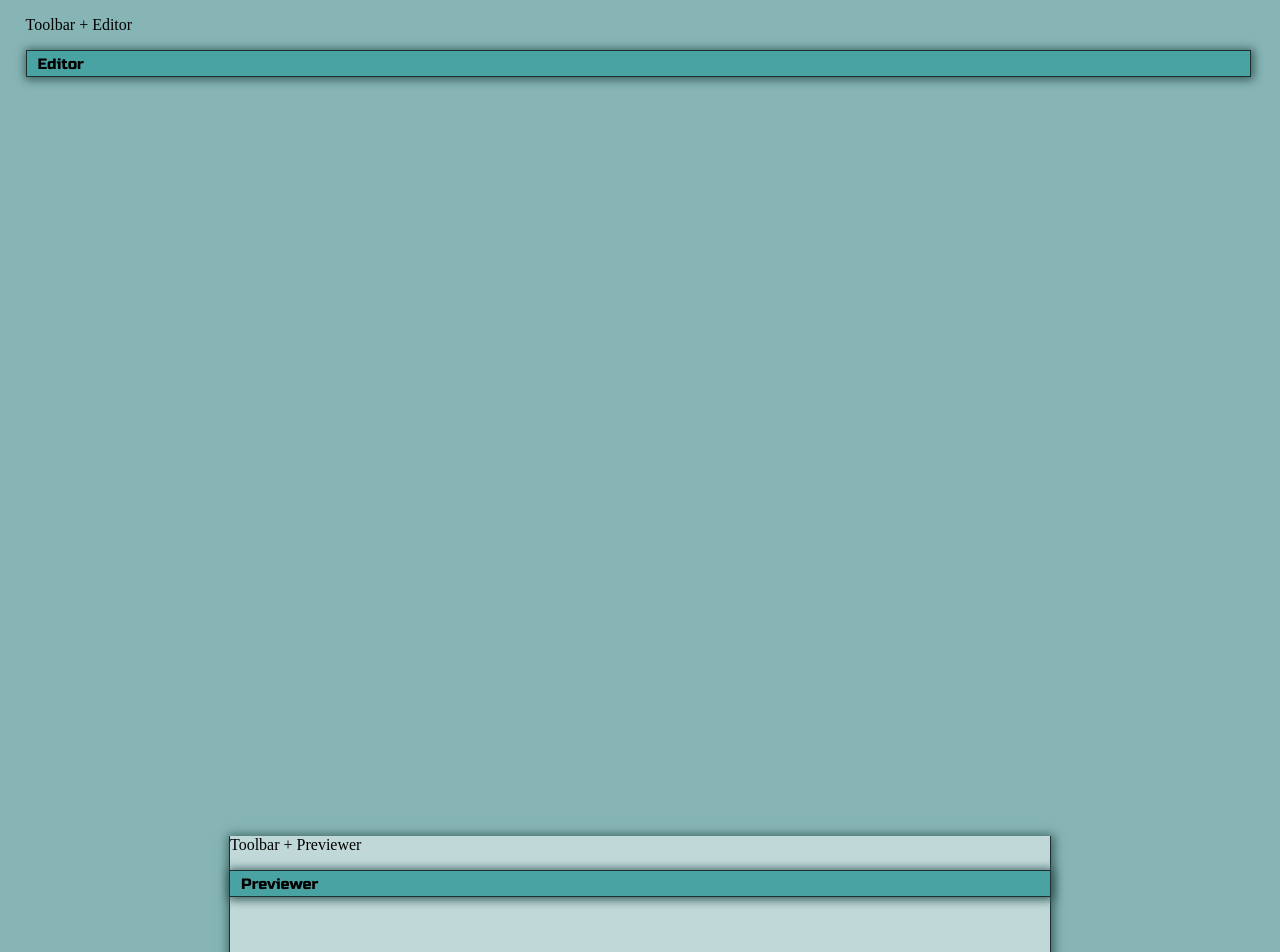
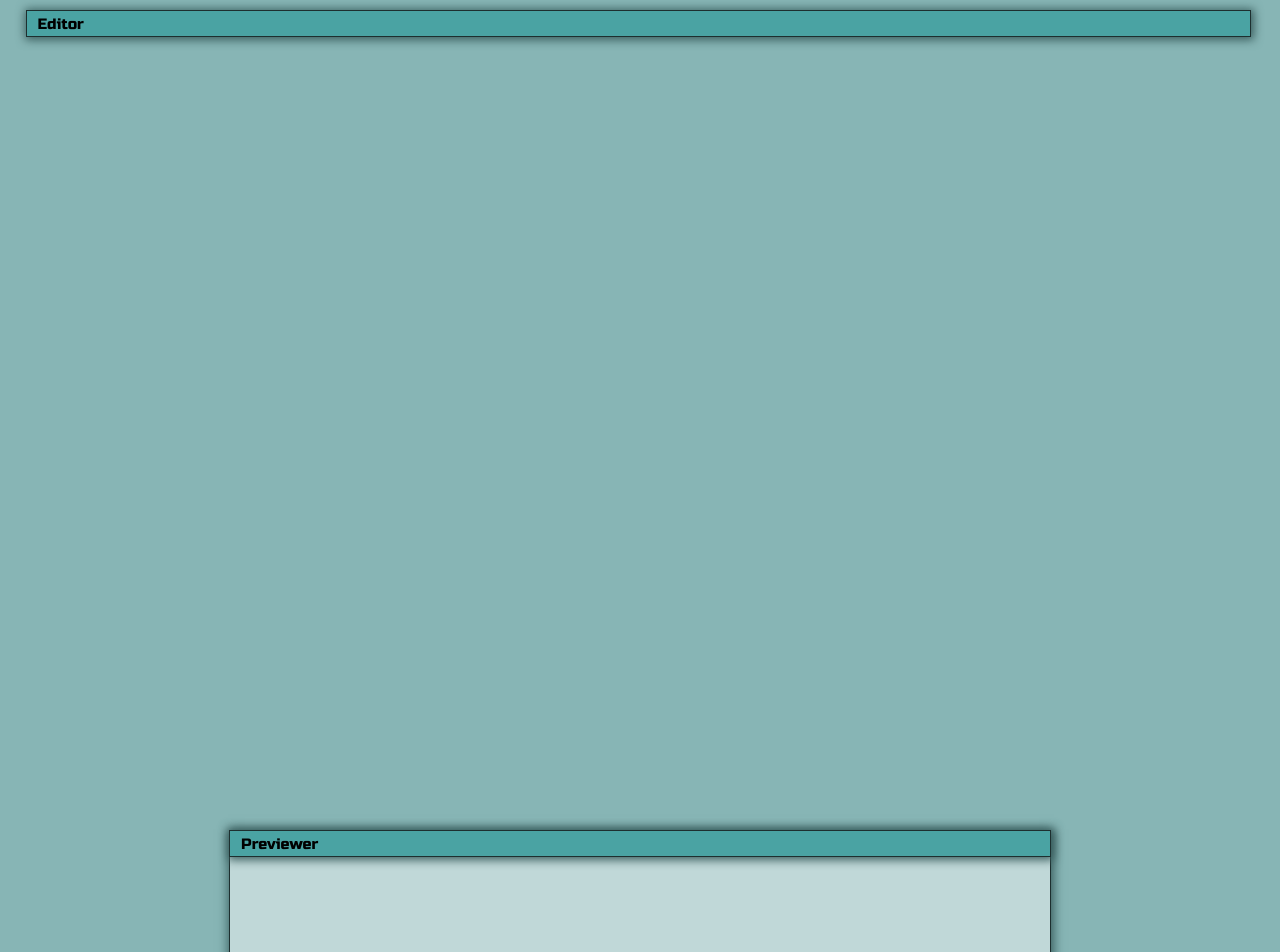
Before and after one commit to CristianPeralta/fcc-fe-projects, a React (Create React App) app in the folder markdown-previewer/: page / in a window 1280 px wide. Shown: the top 952 px of the page. Built offline with nearby package versions, Linux system fonts and the light colour scheme.

Commit message:
remove p elements

```diff
--- a/markdown-previewer/src/App.js
+++ b/markdown-previewer/src/App.js
@@ -15,13 +15,11 @@ function App() {
   return (
     <div>
       <div className="editorWrap maximized">
-        <p>Toolbar + Editor</p>
         <Toolbar icon="fa fa-arrows-alt">
                 Editor
         </Toolbar>
       </div>
       <div className="previewWrap">
-        <p>Toolbar + Previewer</p>
         <Toolbar icon="editorWrap maximized">
               Previewer
         </Toolbar>
```
